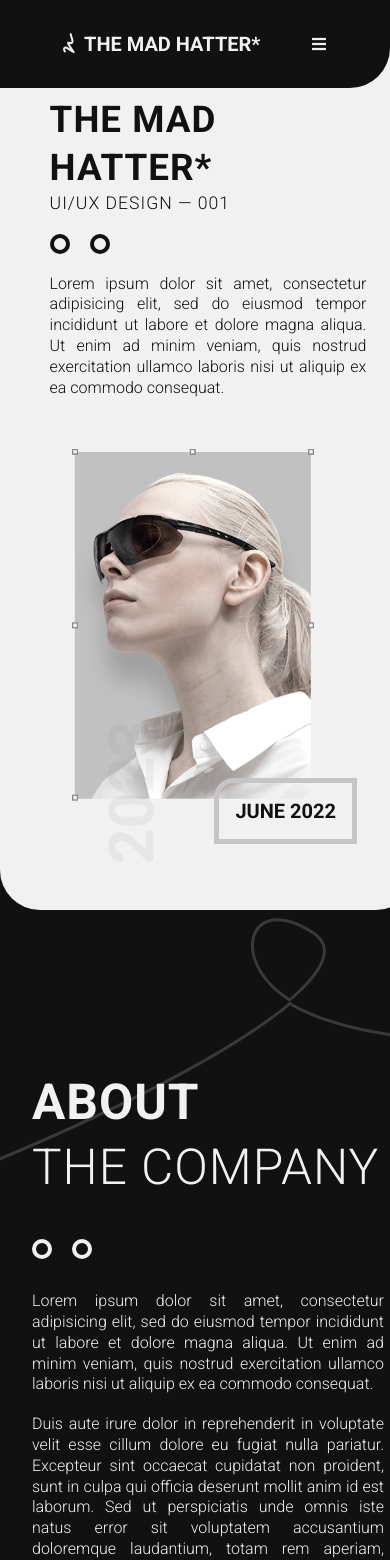
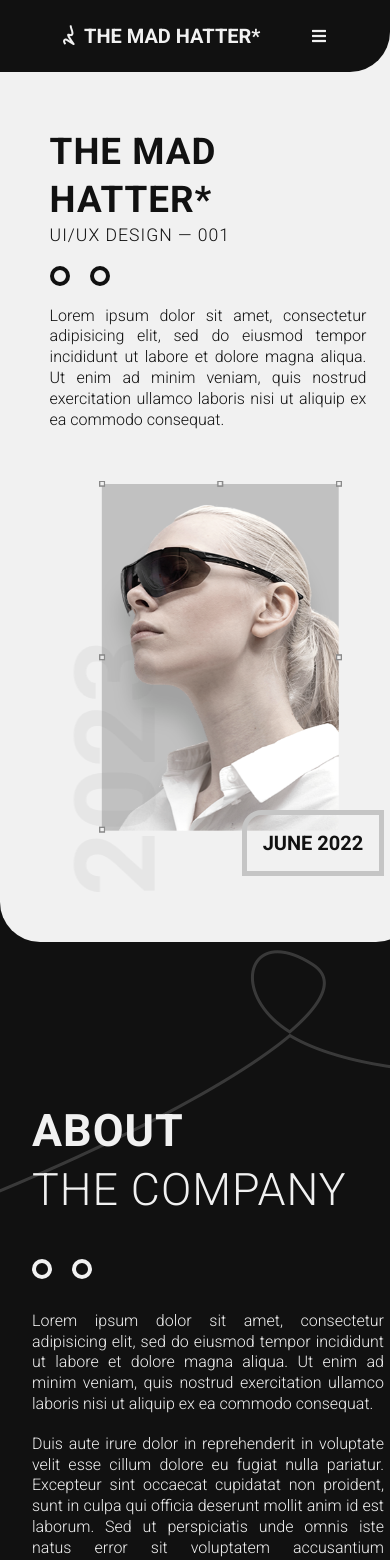
Before and after one commit to edenacyg/MadHatter, a React (Create React App) app: page / in a window 390 px wide. Shown: the top 1560 px of the page. Built offline with nearby package versions, Linux system fonts and the light colour scheme.

Commit message:
revision04

```diff
--- a/src/Styles/App.css
+++ b/src/Styles/App.css
@@ -20,7 +20,7 @@
 }
 
 .App h2 {
-  font-size: clamp(3.1rem, 4.2vw, 11rem);
+  font-size: clamp(2.8rem, 4.2vw, 11rem);
   font-weight: 300;
 }
 
@@ -62,6 +62,10 @@ nav {
   text-align: justify;
 }
 
+a {
+  text-transform: uppercase;
+}
+
 header {
   background-color: #111111;
   color: #f1f1f1;
@@ -94,7 +98,7 @@ header .header-content {
   justify-content: space-between;
   align-items: center;
   border-radius: 0 0 40px 0;
-  padding: 2rem 4rem 2rem 4rem;
+  padding: 1.5rem 4rem 1.5rem 4rem;
   position: fixed;
   top: 0;
   z-index: 999;
@@ -129,7 +133,6 @@ header .header-content nav {
   width: 60%;
   display: flex;
   justify-content: space-between;
-  text-transform: uppercase;
   margin-left: 1%;
 }
 
@@ -585,7 +588,7 @@ footer p {
     position: absolute;
     flex-direction: column;
     background-color: #111111;
-    right: 0;
+    right: -10px;
     opacity: 0.97;
     border-radius: 10px;
     overflow: hidden;
@@ -603,7 +606,7 @@ footer p {
     font-size: 25px;
   }
   header .dropdown-menu a {
-    padding: 0.5rem;
+    padding: 2rem;
     display: flex;
     justify-content: center;
     font-size: 20px;
@@ -658,7 +661,7 @@ footer p {
   .hero-subcon {
     flex-wrap: wrap;
     height: auto !important;
-    padding: 6rem 2rem !important;
+    padding: 8rem 2rem 6rem 2rem !important;
     gap: 4rem;
     justify-content: center !important;
     margin: 0 !important;
@@ -731,12 +734,12 @@ footer p {
 
 .image-con .lg-date,
 .image-con .companyname {
-  font-size: clamp(3rem, 16vw, 14rem);
+  font-size: clamp(7rem, 16vw, 14rem);
   font-weight: bold;
   writing-mode: vertical-rl;
   transform: rotate(180deg);
   color: #888888;
-  margin: 0 -100px -50px 0;
+  margin: 0 -90px -50px -20px;
   opacity: 0.1;
   z-index: 1;
   text-transform: uppercase;
--- a/src/Styles/App.scss
+++ b/src/Styles/App.scss
@@ -16,7 +16,7 @@
 	}
 
 	h2 {
-		font-size: clamp(3.1rem, 4.2vw, 11rem);
+		font-size: clamp(2.8rem, 4.2vw, 11rem);
 		font-weight: 300;
 	}
 
@@ -60,6 +60,10 @@ nav {
 	text-align: justify;
 }
 
+a {
+	text-transform: uppercase;
+}
+
 header {
 	@include dark;
 	background: none;
@@ -72,7 +76,7 @@ header {
 		justify-content: space-between;
 		align-items: center;
 		border-radius: 0 0 40px 0;
-		padding: 2rem 4rem 2rem 4rem;
+		padding: 1.5rem 4rem 1.5rem 4rem;
 		position: fixed;
 		top: 0;
 		z-index: 999;
@@ -89,7 +93,6 @@ header {
 			width: 60%;
 			display: flex;
 			justify-content: space-between;
-			text-transform: uppercase;
 			margin-left: 1%
 		}
 
@@ -424,7 +427,7 @@ footer {
 			position: absolute;
 			flex-direction: column;
 			background-color: $black-color;
-			right: 0;
+			right: -10px;
 			opacity: 0.97;
 			border-radius: $sm-radius;
 			overflow: hidden;
@@ -444,7 +447,7 @@ footer {
 			}
 
 			a {
-				padding: 0.5rem;
+				padding: 2rem;
 				display: flex;
 				justify-content: center;
 				font-size: 20px;
@@ -524,7 +527,7 @@ footer {
 	.hero-subcon {
 		flex-wrap: wrap;
 		height: auto !important;
-		padding: 6rem 2rem !important;
+		padding: 8rem 2rem 6rem 2rem !important;
 		gap: 4rem;
 		justify-content: center !important;
 		margin: 0 !important;
@@ -621,12 +624,12 @@ footer {
 
 	.lg-date,
 	.companyname {
-		font-size: clamp(3rem, 16vw, 14rem);
+		font-size: clamp(7rem, 16vw, 14rem);
 		font-weight: bold;
 		writing-mode: vertical-rl;
 		transform: rotate(180deg);
 		color: $midgrey-color;
-		margin: 0 -100px -50px 0;
+		margin: 0 -90px -50px -20px;
 		opacity: 0.1;
 		z-index: 1;
 		text-transform: uppercase;
```
